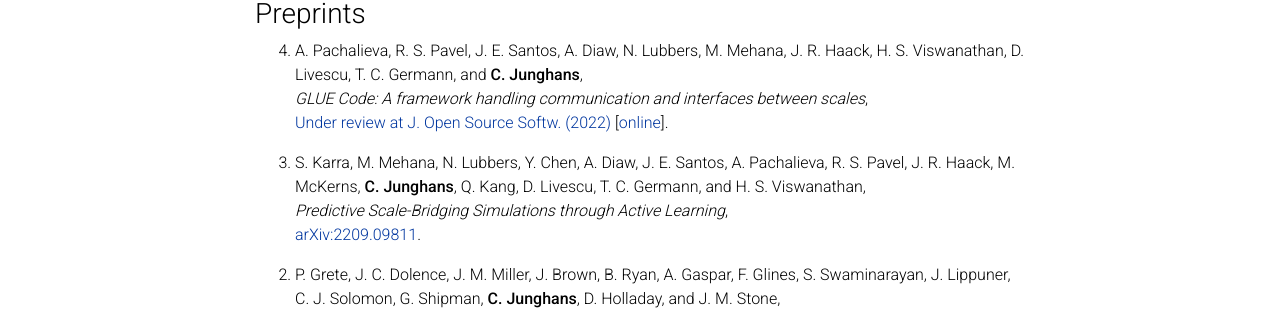
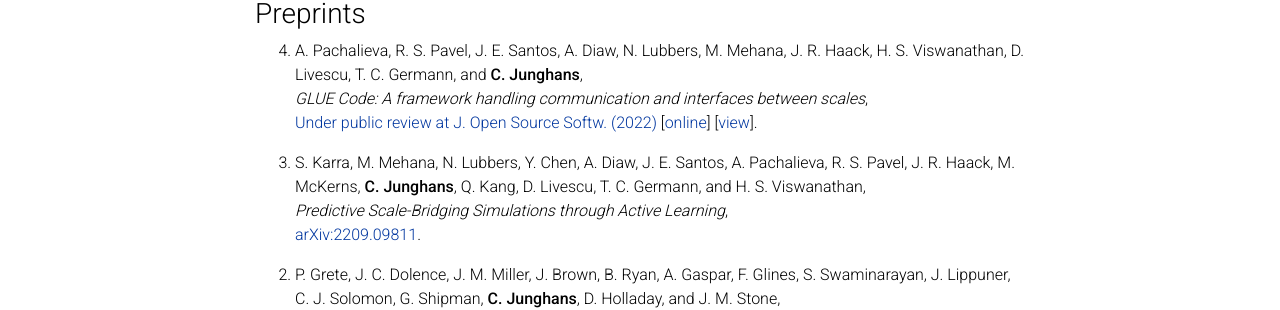
Before and after one commit to junghans/junghans.github.io, a Jekyll site: the page built from _pages/publications.md, in a window 1280 px wide and 900 px high. Shown: the part 187-497 px from the top of the window. Built offline with Jekyll 4.4.1, drawn with Linux system fonts in a browser that asks for light colours; comment, search, counter and statistics services are not loaded; a style sheet for code colours, icons or effects is not loaded.

```diff
--- a/_pages/publications.md
+++ b/_pages/publications.md
@@ -12,7 +12,7 @@ nav: true
 
 0. A. Pachalieva, R. S. Pavel, J. E. Santos, A. Diaw, N. Lubbers, M. Mehana, J. R. Haack, H. S. Viswanathan, D. Livescu, T. C. Germann, and **C. Junghans**,<br>
    *GLUE Code: A framework handling communication and interfaces between scales*,<br>
-   [Under review at J. Open Source Softw. (2022)](https://github.com/openjournals/joss-reviews/issues) [[online](https://github.com/lanl/GLUE/blob/manuscript/paper.md)].
+   [Under public review at J. Open Source Softw. (2022)](https://github.com/openjournals/joss-reviews/issues/4782) [[online](https://raw.githubusercontent.com/openjournals/joss-papers/joss.04782/joss.04782/10.21105.joss.04782.pdf)] [[view](https://github.com/openjournals/joss-papers/blob/joss.04782/joss.04782/10.21105.joss.04782.pdf)].
 
 0. S. Karra, M. Mehana, N. Lubbers, Y. Chen, A. Diaw, J. E. Santos, A. Pachalieva, R. S. Pavel, J. R. Haack, M. McKerns, **C. Junghans**, Q. Kang, D. Livescu, T. C. Germann, and H. S. Viswanathan,<br>
    *Predictive Scale-Bridging Simulations through Active Learning*,<br>
```
